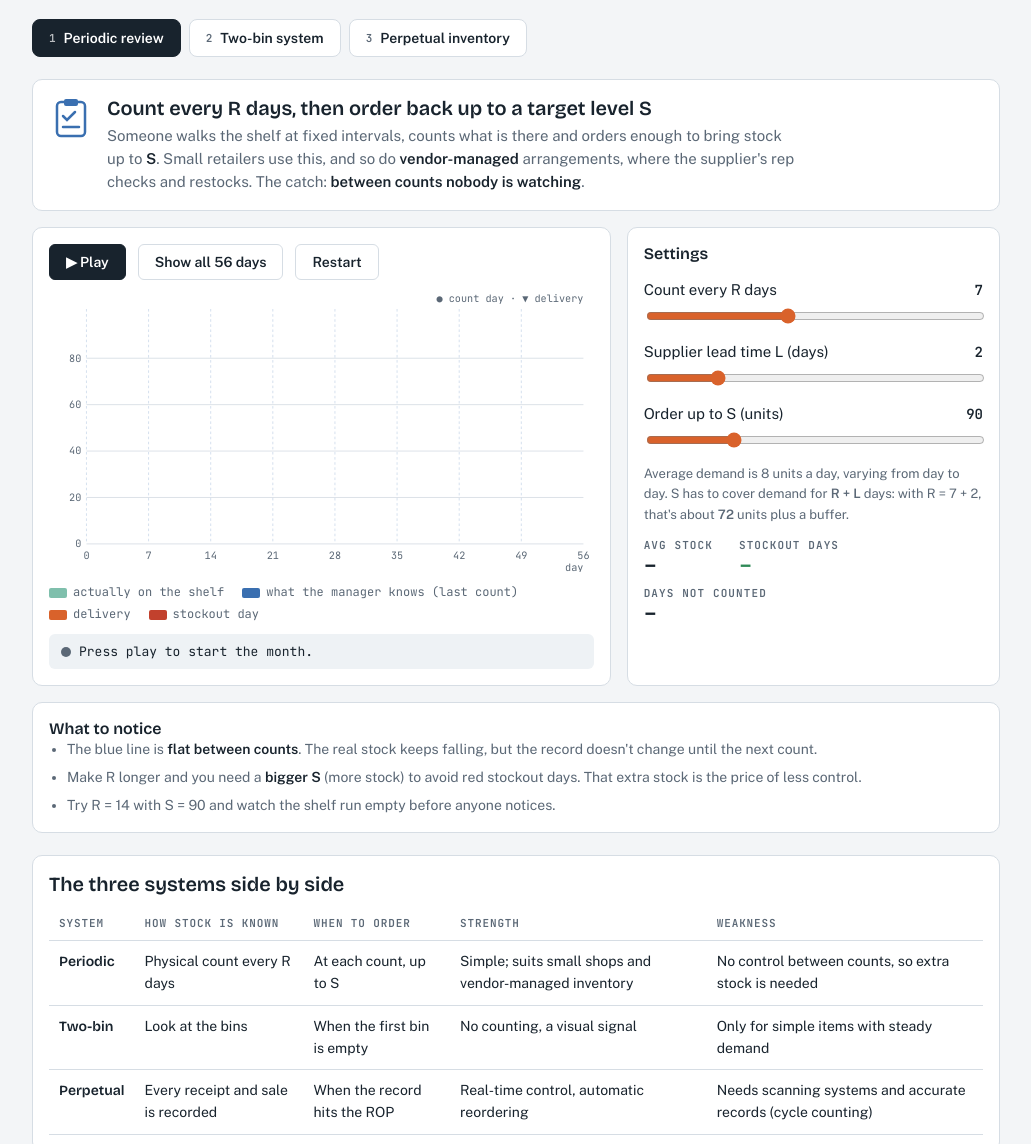
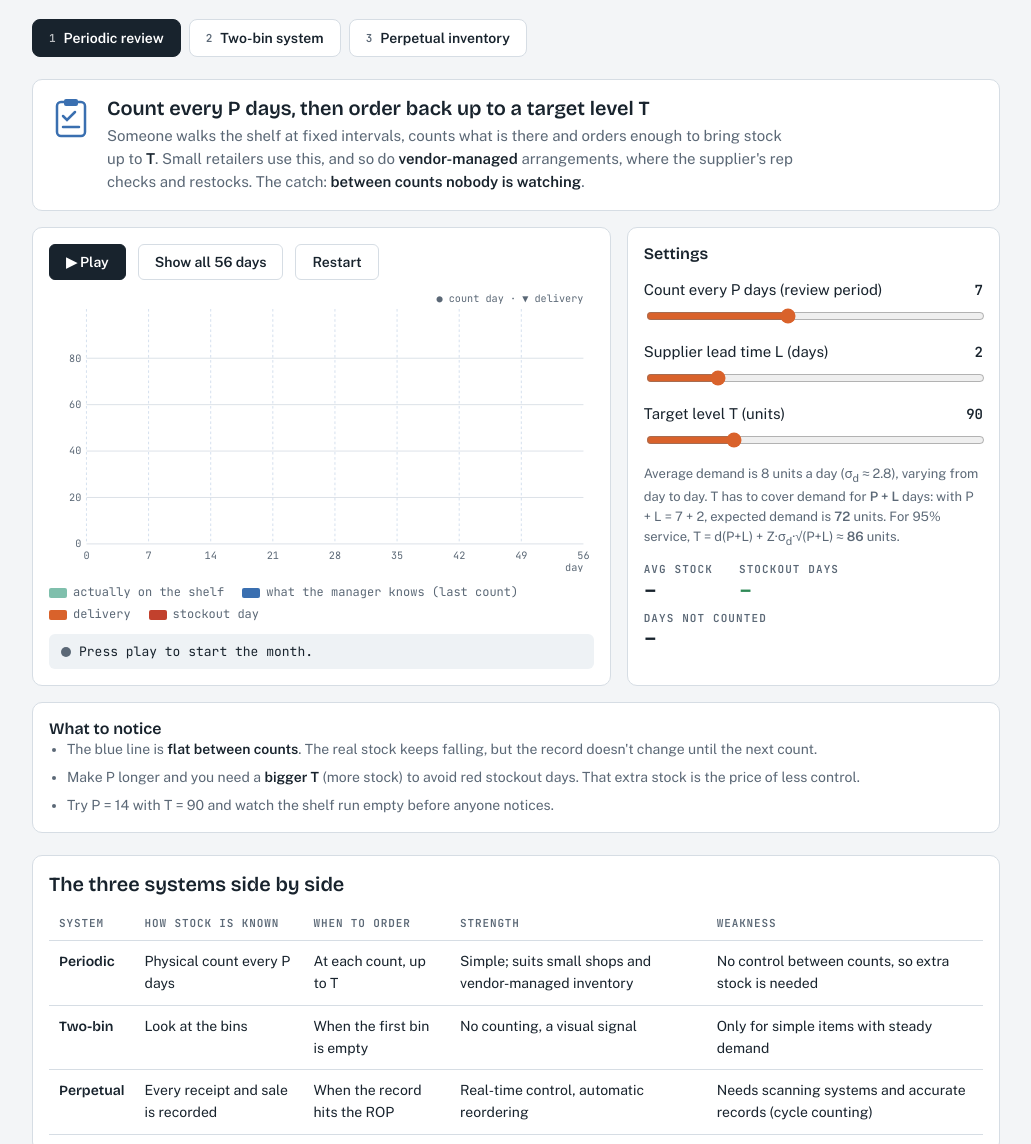
Before and after one commit to atyhub/SCOM, a plain HTML site: page inventory-record-systems.html in a window 1280 px wide. Shown: the part 189-1333 px from the top of the page, without its empty margins (124-1155 px from the left). Drawn offline with nearby package versions, Linux system fonts and the light colour scheme.

Commit message:
Add files via upload

```diff
--- a/inventory-record-systems.html
+++ b/inventory-record-systems.html
@@ -130,8 +130,8 @@ td b{font-family:var(--f-display);font-weight:600}
   <section class="panel" id="p-per" role="tabpanel" aria-labelledby="t-per">
     <div class="card idea">
       <svg width="44" height="44" viewBox="0 0 44 44" aria-hidden="true"><rect x="8" y="6" width="28" height="34" rx="4" fill="none" stroke="var(--blue)" stroke-width="2.5"/><rect x="15" y="3" width="14" height="7" rx="2" fill="var(--blue)"/><path d="M14 20l4 4 8-8M14 31h16" stroke="var(--blue)" stroke-width="2.5" fill="none" stroke-linecap="round"/></svg>
-      <div><h2>Count every R days, then order back up to a target level S</h2>
-      <p>Someone walks the shelf at fixed intervals, counts what is there and orders enough to bring stock up to <b>S</b>. Small retailers use this, and so do <b>vendor-managed</b> arrangements, where the supplier's rep checks and restocks. The catch: <b>between counts nobody is watching</b>.</p></div>
+      <div><h2>Count every P days, then order back up to a target level T</h2>
+      <p>Someone walks the shelf at fixed intervals, counts what is there and orders enough to bring stock up to <b>T</b>. Small retailers use this, and so do <b>vendor-managed</b> arrangements, where the supplier's rep checks and restocks. The catch: <b>between counts nobody is watching</b>.</p></div>
     </div>
     <div class="grid2">
       <div class="card" style="display:grid;gap:12px;min-width:0">
@@ -142,10 +142,10 @@ td b{font-family:var(--f-display);font-weight:600}
       </div>
       <div class="card controls">
         <h3>Settings</h3>
-        <div class="field"><div class="row"><label for="perR">Count every R days</label><output id="perROut">7</output></div><input type="range" id="perR" min="2" max="14" value="7"></div>
+        <div class="field"><div class="row"><label for="perR">Count every P days (review period)</label><output id="perROut">7</output></div><input type="range" id="perR" min="2" max="14" value="7"></div>
         <div class="field"><div class="row"><label for="perL">Supplier lead time L (days)</label><output id="perLOut">2</output></div><input type="range" id="perL" min="1" max="6" value="2"></div>
-        <div class="field"><div class="row"><label for="perS">Order up to S (units)</label><output id="perSOut">90</output></div><input type="range" id="perS" min="20" max="300" step="5" value="90"></div>
-        <p class="note">Average demand is 8 units a day, varying from day to day. S has to cover demand for <b>R + L</b> days: with R = <span id="perRL">7 + 2</span>, that's about <b id="perNeed">72</b> units plus a buffer.</p>
+        <div class="field"><div class="row"><label for="perS">Target level T (units)</label><output id="perSOut">90</output></div><input type="range" id="perS" min="20" max="300" step="5" value="90"></div>
+        <p class="note">Average demand is 8 units a day (σ<sub>d</sub> ≈ 2.8), varying from day to day. T has to cover demand for <b>P + L</b> days: with P + L = <span id="perRL">7 + 2</span>, expected demand is <b id="perNeed">72</b> units. For 95% service, T = d(P+L) + Z·σ<sub>d</sub>·√(P+L) ≈ <b id="perT95">86</b> units.</p>
         <div class="stats">
           <div class="stat"><span class="lbl">Avg stock</span><span class="v" id="perAvg">–</span></div>
           <div class="stat"><span class="lbl">Stockout days</span><span class="v" id="perSO">–</span></div>
@@ -155,8 +155,8 @@ td b{font-family:var(--f-display);font-weight:600}
     </div>
     <div class="card"><h3>What to notice</h3><ul class="notice">
       <li>The blue line is <b>flat between counts</b>. The real stock keeps falling, but the record doesn't change until the next count.</li>
-      <li>Make R longer and you need a <b>bigger S</b> (more stock) to avoid red stockout days. That extra stock is the price of less control.</li>
-      <li>Try R = 14 with S = 90 and watch the shelf run empty before anyone notices.</li>
+      <li>Make P longer and you need a <b>bigger T</b> (more stock) to avoid red stockout days. That extra stock is the price of less control.</li>
+      <li>Try P = 14 with T = 90 and watch the shelf run empty before anyone notices.</li>
     </ul></div>
   </section>
 
@@ -243,7 +243,7 @@ td b{font-family:var(--f-display);font-weight:600}
     <h2 id="cmpH">The three systems side by side</h2>
     <div class="tablebox"><table>
       <tr><th>System</th><th>How stock is known</th><th>When to order</th><th>Strength</th><th>Weakness</th></tr>
-      <tr><td><b>Periodic</b></td><td>Physical count every R days</td><td>At each count, up to S</td><td>Simple; suits small shops and vendor-managed inventory</td><td>No control between counts, so extra stock is needed</td></tr>
+      <tr><td><b>Periodic</b></td><td>Physical count every P days</td><td>At each count, up to T</td><td>Simple; suits small shops and vendor-managed inventory</td><td>No control between counts, so extra stock is needed</td></tr>
       <tr><td><b>Two-bin</b></td><td>Look at the bins</td><td>When the first bin is empty</td><td>No counting, a visual signal</td><td>Only for simple items with steady demand</td></tr>
       <tr><td><b>Perpetual</b></td><td>Every receipt and sale is recorded</td><td>When the record hits the ROP</td><td>Real-time control, automatic reordering</td><td>Needs scanning systems and accurate records (cycle counting)</td></tr>
     </table></div>
@@ -314,18 +314,18 @@ function perDraw(){
 }
 function perEventFor(x){
   if(x.short>0)return["so",`Day ${x.t}: shelf ran empty, ${x.short} customers left without the product.`];
-  if(x.count)return["cnt",`Day ${x.t}: count! ${x.known} on the shelf. Ordered ${x.order} to bring stock up to S = ${PER.S}.`];
+  if(x.count)return["cnt",`Day ${x.t}: count! ${x.known} on the shelf. Ordered ${x.order} to bring stock up to T = ${PER.S}.`];
   if(x.arrived)return["arr",`Day ${x.t}: delivery of ${x.arrived} units arrived.`];
   return["",`Day ${x.t}: no count today. The record still says ${x.known}, but the shelf holds ${x.end}.`];
 }
 function perStep(){if(perShown>=PER.N){perStop();return;}perShown++;perDraw();const[k,t]=perEventFor(perSim[perShown-1]);setEvent($("perEvent"),k,t);}
 function perStop(){clearInterval(perTimer);perTimer=null;$("perPlay").textContent="▶ Play";}
 $("perPlay").addEventListener("click",()=>{if(perTimer){perStop();return;}if(perShown>=PER.N)perShown=0;$("perPlay").textContent="❚❚ Pause";perTimer=setInterval(perStep,reduce?60:380);});
-$("perAll").addEventListener("click",()=>{perStop();perShown=PER.N;perDraw();setEvent($("perEvent"),"","Whole period shown. Change R or S to compare.");});
+$("perAll").addEventListener("click",()=>{perStop();perShown=PER.N;perDraw();setEvent($("perEvent"),"","Whole period shown. Change P or T to compare.");});
 $("perReset").addEventListener("click",()=>{perStop();perShown=0;perDraw();setEvent($("perEvent"),"","Press play to start the month.");});
 function perParams(){PER.R=+$("perR").value;PER.L=+$("perL").value;PER.S=+$("perS").value;
   $("perROut").textContent=PER.R;$("perLOut").textContent=PER.L;$("perSOut").textContent=PER.S;
-  $("perRL").textContent=`${PER.R} + ${PER.L}`;$("perNeed").textContent=PER.d*(PER.R+PER.L);
+  $("perRL").textContent=`${PER.R} + ${PER.L}`;$("perNeed").textContent=PER.d*(PER.R+PER.L);$("perT95").textContent=Math.round(PER.d*(PER.R+PER.L)+1.645*0.35*PER.d*Math.sqrt(PER.R+PER.L));
   perSim=perSimulate();if(perShown===0&&!perTimer){}perDraw();}
 ["perR","perL","perS"].forEach(id=>$(id).addEventListener("input",()=>{perParams();if(!perTimer&&perShown>0){const[k,t]=perEventFor(perSim[perShown-1]);setEvent($("perEvent"),k,t);}}));
 
```
